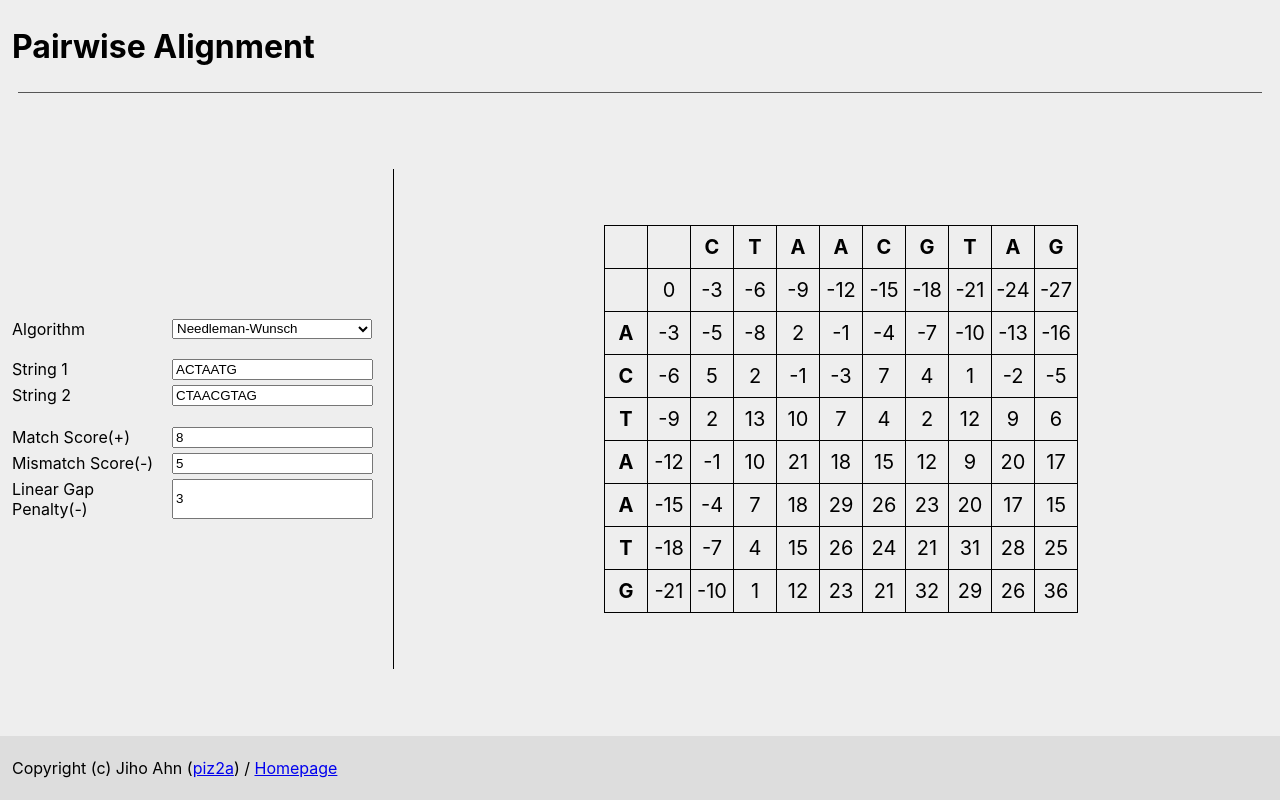
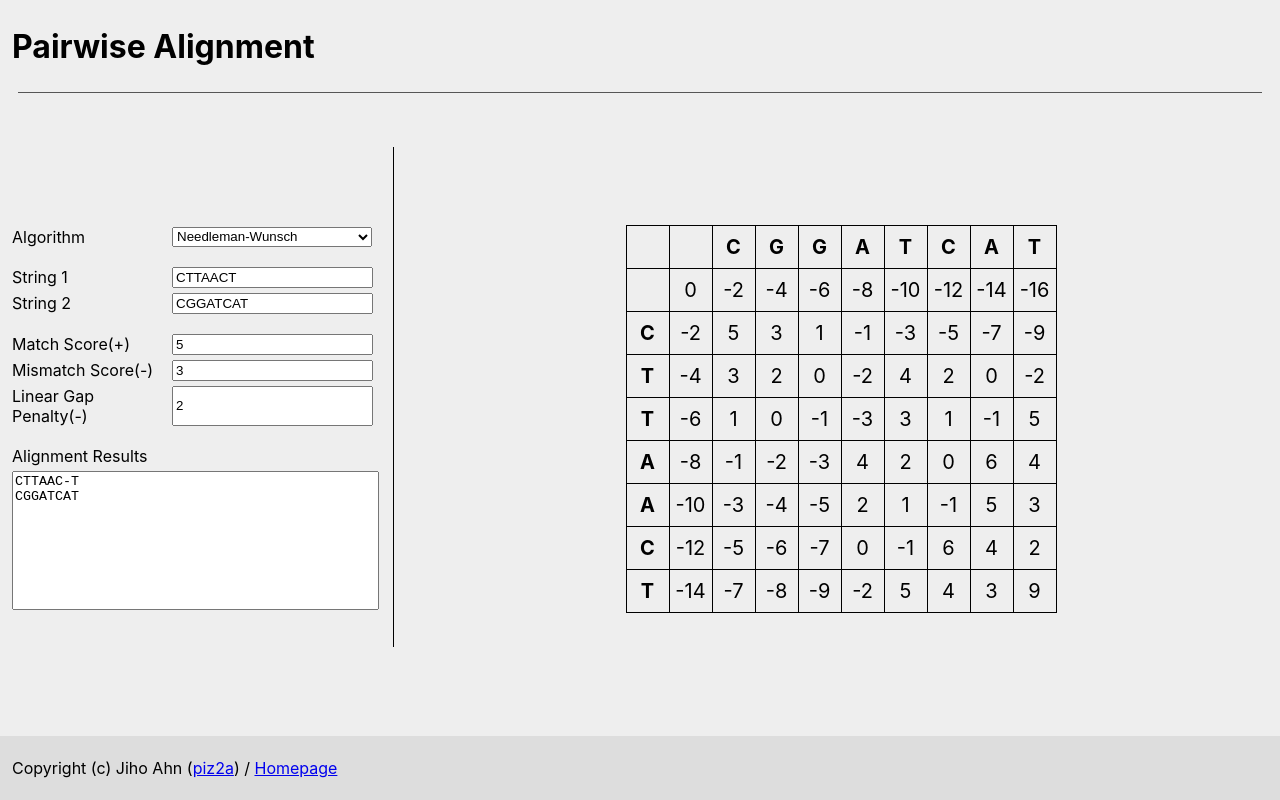
Before and after one commit to piz2a/pairwise-alignment, a React (Create React App) app: page / in a window 1280 px wide. Built offline with nearby package versions, Linux system fonts and the light colour scheme.

Commit message:
Result Textarea & Icon

```diff
--- a/src/Algorithm.tsx
+++ b/src/Algorithm.tsx
@@ -1,9 +1,3 @@
-interface Line {
-    match: boolean;
-    gapH: boolean;
-    gapV: boolean;
-}
-
 export interface ScoreProps {
     match: number;
     mismatch: number;
@@ -20,12 +14,20 @@ export interface ElementProps {  // 행렬 한 칸에 포함된 정보
     from: boolean[];  // [topleft에서 왔는지, top에서 왔는지, left에서 왔는지]
 }
 
+enum Direction {
+    rightBottom = 0,
+    right = 1,
+    bottom = 2,
+}
+
 interface AlgorithmResultProps {
     array: ElementProps[][];
-    result: CoordinateProps[][];
+    coordinateResults: CoordinateProps[][];
+    directionResults: Direction[][];
+    alignmentResults: string[][];
 }
 
-function Algorithm(algorithm: string, s1: string, s2: string, score: ScoreProps) {
+function Algorithm(algorithm: string, s1: string, s2: string, score: ScoreProps): AlgorithmResultProps {
     const array: ElementProps[][] = [];
     // Array initialization
     for (let i = 0; i <= s1.length; i++) {
@@ -50,10 +52,11 @@ function Algorithm(algorithm: string, s1: string, s2: string, score: ScoreProps)
 
     let maxOfTable = -Infinity;  // 현재 테이블에서 최댓값
     let maxCoordinates: CoordinateProps[] = [];  // 현재 테이블에서 최댓값을 가지는 좌표들을 모은 리스트
+    // 각 칸마다 값을 구하는 과정
     for (let i = 0; i <= s1.length; i++) {
         for (let j = 0; j <= s2.length; j++) {
             if (i === 0 && j === 0) continue; // array[0][0] = 0으로 유지
-            array[i][j] = getNewElement(i, j);  // 각 칸마다 값을 구함
+            array[i][j] = getNewElement(i, j);
 
             if (array[i][j].num > maxOfTable) {
                 maxCoordinates = [{row: i, col: j}];
@@ -72,19 +75,19 @@ function Algorithm(algorithm: string, s1: string, s2: string, score: ScoreProps)
     console.log(...maxCoordinates.map(coordinate => `(${coordinate.row}, ${coordinate.col})`));
 
     // Backtracking
-    let result: CoordinateProps[][] = [];
+    let coordinateResults: CoordinateProps[][] = [];
     let queue: CoordinateProps[][] = maxCoordinates.map(maxCoordinate => [maxCoordinate]);
     console.log('initial queue:', queue);
     while (queue.length > 0) {
         const newQueue: CoordinateProps[][] = [];
         queue.forEach(trace => {
             if (trace[0].row === 0 && trace[0].col === 0) {
-                result.push(trace);
+                coordinateResults.push(trace);
                 return;
             }
             const firstElement = array[trace[0].row][trace[0].col];
             if (algorithm === "smith-waterman" && firstElement.num === 0) {
-                result.push(trace);
+                coordinateResults.push(trace);
                 return;
             }
             let newFirstCoordinates: CoordinateProps[] = [];
@@ -96,11 +99,40 @@ function Algorithm(algorithm: string, s1: string, s2: string, score: ScoreProps)
         queue = newQueue;
     }
 
-    console.log("result:")
-    result.forEach(r => {
+    console.log("coordinateResults:");
+    const directionResults: Direction[][] = [];
+    const alignmentResults: string[][] = [];
+    coordinateResults.forEach(r => {
+        // Coordinate Results 출력
         console.log(...r.map(coordinate => `(${coordinate.row}, ${coordinate.col})`));
+
+        // directionResults와 Alignment 완료된 서열 구하기
+        const newDirectionResult: Direction[] = [];
+        const gapString = "-";
+        let newString1 = "";
+        let newString2 = "";
+        r.slice(1).forEach((coordinate, i) => {
+            const d_row = coordinate.row - r[i].row;  // 이전 칸와 현재 칸의 행 차이
+            const d_col = coordinate.col - r[i].col;  // 이전 칸와 현재 칸의 열 차이
+            if (d_row === 1 && d_col === 1) {
+                newDirectionResult.push(Direction.rightBottom);
+                newString1 += s1[coordinate.row - 1];
+                newString2 += s2[coordinate.col - 1];
+            } else if (d_row === 1 && d_col === 0) {
+                newDirectionResult.push(Direction.right);
+                newString1 += s1[coordinate.row - 1];
+                newString2 += gapString;
+            } else if (d_row === 0 && d_col === 1) {
+                newDirectionResult.push(Direction.bottom);
+                newString1 += gapString;
+                newString2 += s2[coordinate.col - 1];
+            }
+        });
+        directionResults.push(newDirectionResult);
+        alignmentResults.push([newString1, newString2]);
     });
-    return {array, result};
+
+    return {array, coordinateResults, directionResults, alignmentResults};
 }
 
 export default Algorithm;
--- a/src/App.css
+++ b/src/App.css
@@ -29,7 +29,7 @@ body {
 }
 
 .main .inputWrapper {
-  padding: 150px 0;
+  padding: 80px 0;
   display: flex;
   flex-direction: column;
   justify-content: space-between;
@@ -58,6 +58,18 @@ body {
 
 .input input, .numberInput input {
   width: 193px;
+}
+
+.main .inputWrapper .resultWrapper {
+  display: flex;
+  flex-direction: column;
+  gap: 5px;
+}
+
+.main .inputWrapper .resultWrapper textarea {
+  width: 100%;
+  height: 10em;
+  resize: none;
 }
 
 .main .result {
--- a/src/App.tsx
+++ b/src/App.tsx
@@ -28,14 +28,14 @@ function NumberInput({ className, label, defaultValue, onChange }: InputProps) {
 }
 
 function App() {
-    const defaultString1 = "ACTAATG", defaultString2 = "CTAACGTAG";
-    const defaultScore: ScoreProps = {match: 8, mismatch: 5, gap: 3};
+    const defaultString1 = "CTTAACT", defaultString2 = "CGGATCAT";
+    const defaultScore: ScoreProps = {match: 5, mismatch: 3, gap: 2};
     const [algorithm, setAlgorithm] = useState("needleman-wunsch");
     const [string1, setString1] = useState(defaultString1);
     const [string2, setString2] = useState(defaultString2);
     const [score, setScore] = useState(defaultScore);
 
-    const { array, result } = Algorithm(algorithm, string1, string2, score);
+    const { array, alignmentResults } = Algorithm(algorithm, string1, string2, score);
 
     return (
         <div className="App">
@@ -70,11 +70,18 @@ function App() {
                                      defaultValue={defaultScore.gap}
                                      onChange={e => setScore({...score, gap: parseFloat(e.target.value)})}/>
                     </div>
+                    <div className="resultWrapper">
+                        <span>Alignment Results</span>
+                        <textarea value={
+                            alignmentResults.map(alignmentResult => `${alignmentResult[0]}\n${alignmentResult[1]}`).join('\n\n')
+                        }/>
+                    </div>
                 </div>
                 <div style={{borderLeft: "1px solid #000", height: "500px"}}></div>
                 <div className="result">
                     {/* Alignment 결과 table로 그리기 */}
                     <table>
+                        <tbody>
                         <tr>
                             {('  ' + string2).split('').map((char: string) => <th>{char}</th>)}
                         </tr>
@@ -84,6 +91,7 @@ function App() {
                                 {line.map((element: ElementProps) => <td>{element.num}</td>)}
                             </tr>
                         ))}
+                        </tbody>
                     </table>
                 </div>
             </div>
```
Also changed, not shown: 1 other file (tests, documents, lock files or other folders).
